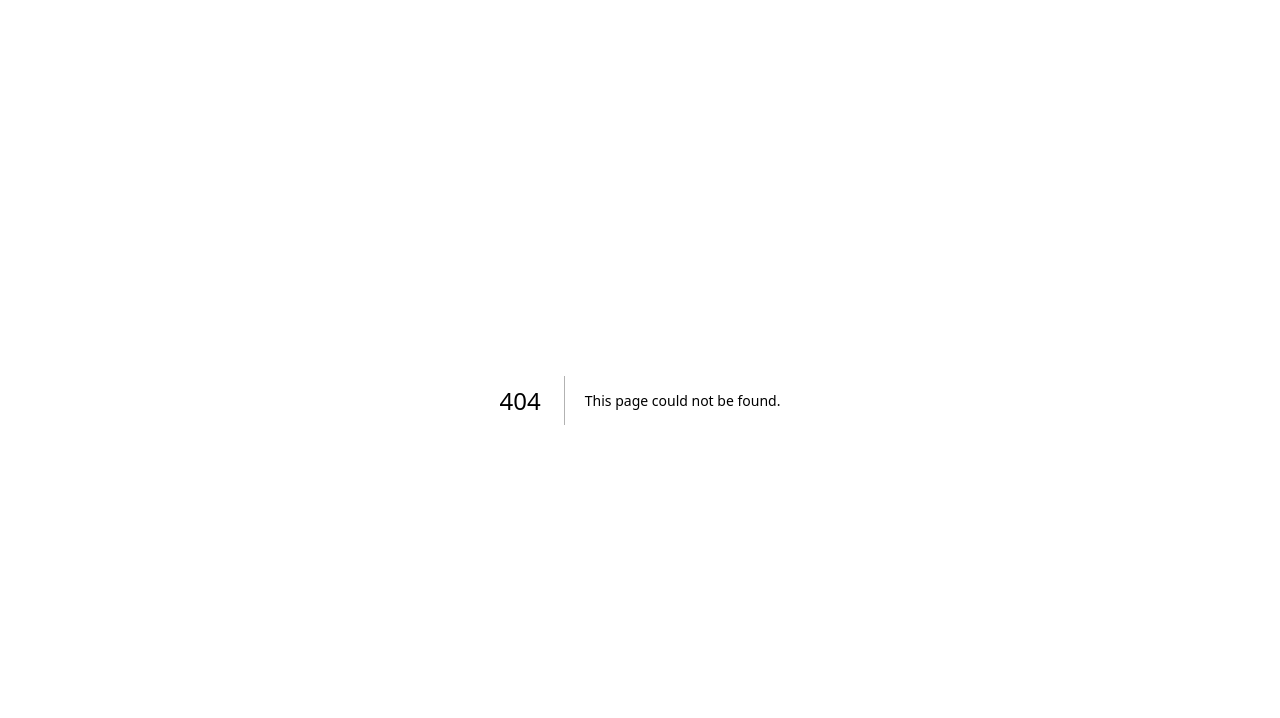
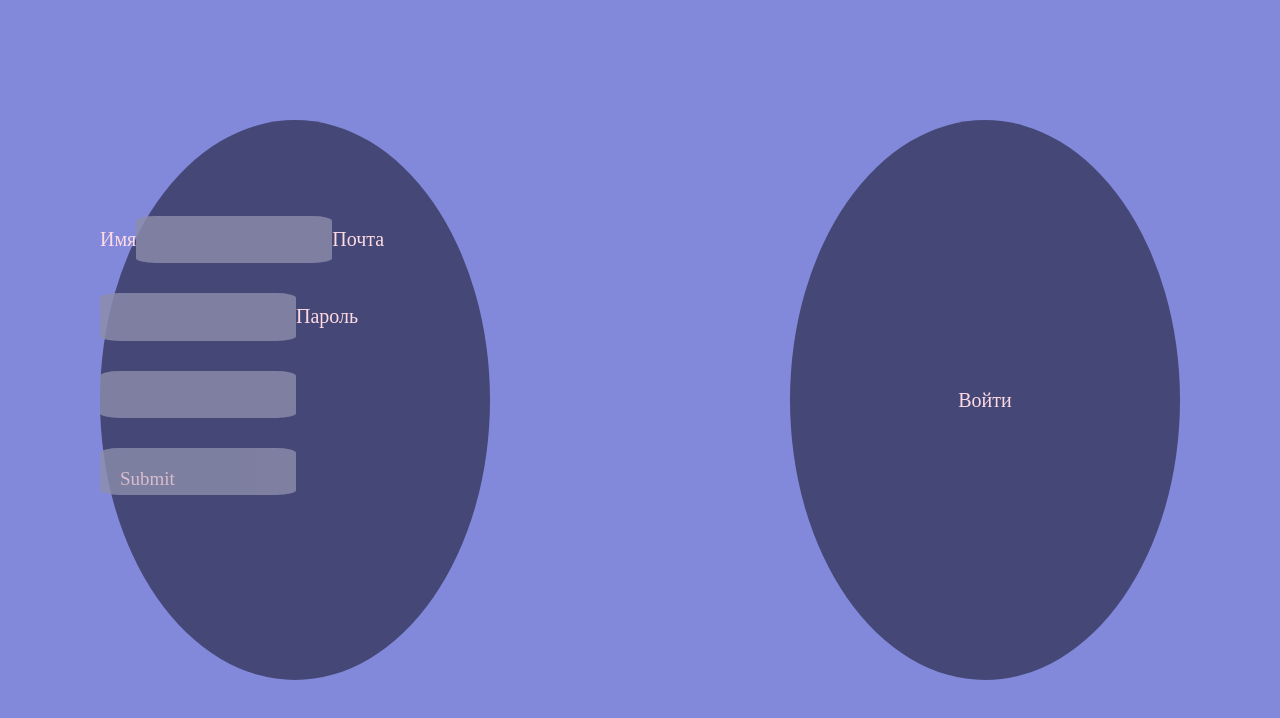
Before and after one commit to akhmetovKamil/useFinanceFrontend, a Next.js app: page /Auth in a window 1280 px wide. Before the commit this address had no page. Shown: the top 718 px of the page. Built offline with nearby package versions, Linux system fonts and the light colour scheme.

Commit message:
Form validation

```diff
--- a/components/forms/regForm.tsx
+++ b/components/forms/regForm.tsx
@@ -1,17 +1,38 @@
 import React from "react";
 import s from "@/styles/beforeAuth.module.sass";
+import {useForm} from "react-hook-form";
 
 
 const RegForm = React.forwardRef((props, ref) => {
+    const { handleSubmit, register, formState: { errors } } = useForm()
+
+    const tempSubmit = data => console.log(data)
+
     return (
-        <div ref={ref} className={s.initBottom}>
-            <label htmlFor="name">Имя</label>
-            <input type="text" id="name"/>
-            <label htmlFor="email">Почта</label>
-            <input type="text" id="email"/>
-            <label htmlFor="password">Пароль</label>
-            <input type="password" id="password"/>
-            <div className="submit">Зарегестрироваться</div>
+        <div ref={ref}>
+            <form onSubmit={handleSubmit(tempSubmit)}>
+                <label htmlFor="name">Имя</label>
+                <input {...register("name",{
+                    required:true,
+                    maxLength: 10,
+                    minLength: 3
+                })} aria-invalid={errors.name ? "true" : "false"} type="text" id="name"/>
+                {errors.name && <p className={s.requiredMessage}>First name is required</p>}
+                <label htmlFor="email">Почта</label>
+                <input {...register("email",{
+                    required:true,
+                    pattern: /^\w+@[a-zA-Z_]+?\.[a-zA-Z]{2,3}$/
+                })} aria-invalid={errors.email ? "true" : "false"} type="text" id="email"/>
+                {errors.email && <p className={s.requiredMessage}>Email is required</p>}
+                <label htmlFor="password">Пароль</label>
+                <input {...register("password",{
+                    required:true,
+                    minLength: 8,
+                    maxLength: 16
+                })} aria-invalid={errors.password ? "true" : "false"} type="password" id="password"/>
+                {errors.password && <p className={s.requiredMessage}>Password is required</p>}
+                <input type="submit"/>
+            </form>
         </div>
     )
 })
--- a/package.json
+++ b/package.json
@@ -15,6 +15,7 @@
     "next": "13.3.4",
     "react": "18.2.0",
     "react-dom": "18.2.0",
+    "react-hook-form": "^7.43.9",
     "typescript": "5.0.4"
   },
   "devDependencies": {
--- /dev/null
+++ b/pages/Auth.tsx
@@ -0,0 +1,27 @@
+import s from "../styles/beforeAuth.module.sass"
+import {MutableRefObject, useEffect, useLayoutEffect, useRef, useState} from "react";
+import RegForm from "@/components/forms/regForm";
+import AuthForm from "@/components/forms/authForm";
+
+export default function AuthPage() {
+    const [isReg, setReg] = useState(true)
+
+
+    const regForm = useRef() as MutableRefObject<HTMLElement>
+    const authForm = useRef() as MutableRefObject<HTMLElement>
+    const regBtn = useRef() as MutableRefObject<HTMLDivElement>
+    const authBtn = useRef() as MutableRefObject<HTMLDivElement>
+
+
+
+    return (
+         <>
+             <main className={s.form}>
+                 <RegForm ref={regForm}/>
+                 <div ref={authBtn}>Войти</div>
+                 {/*<div ref={regBtn}>Зарегистрироваться</div>*/}
+                 {/*<AuthForm ref={authForm}/>*/}
+             </main>
+         </>
+    )
+}
--- a/pages/index.tsx
+++ b/pages/index.tsx
@@ -1,6 +1,7 @@
 import Head from 'next/head'
 import { Inter } from 'next/font/google'
 import BeforeAuthPage from "@/pages/beforeAuth";
+import AuthPage from "@/pages/Auth";
 
 const inter = Inter({ subsets: ['latin'] })
 
@@ -13,7 +14,7 @@ export default function Home() {
         <meta name="viewport" content="width=device-width, initial-scale=1" />
         <link rel="icon" href="/favicon.ico" />
       </Head>
-      <BeforeAuthPage />
+      <AuthPage />
     </>
   )
 }
--- a/styles/beforeAuth.module.sass
+++ b/styles/beforeAuth.module.sass
@@ -50,13 +50,9 @@
   pointer-events: none
 
 
-.initBottomNone
-  //transform: translateY(100%)
-  display: none
+.makeNone
+  display: none !important
 
-.initTopNone
-  //transform: translateY(-100%)
-  display: none
 
 
 .startBtn
@@ -65,3 +61,9 @@
   left: 0
   right: 0
   z-index: 3
+
+
+
+
+.requiredMessage
+  background: blue
```
Also changed, not shown: components/forms/authForm.tsx (+25 -7 lines), 1 other file (tests, documents, lock files or other folders).
